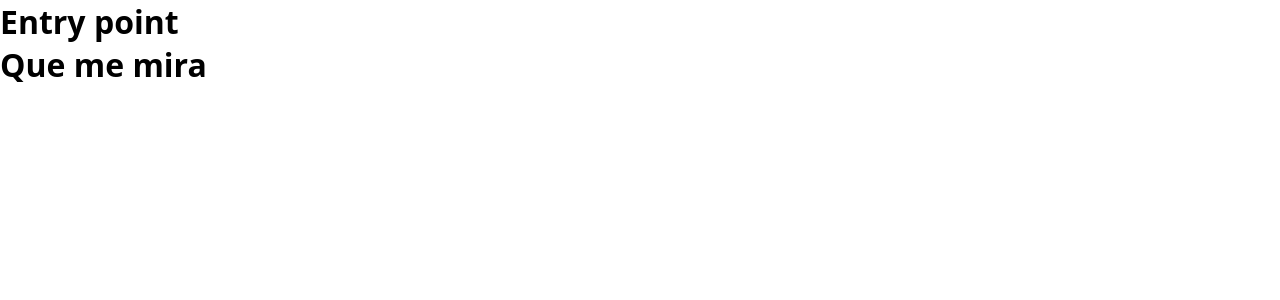
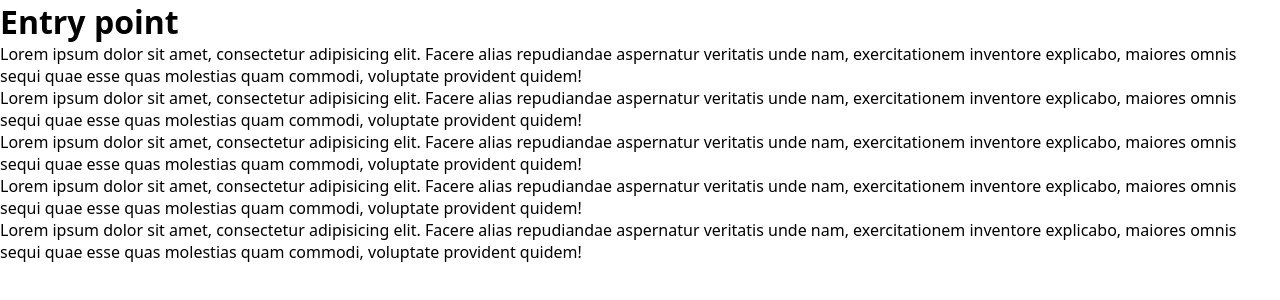
Before and after one commit to fbnjeje/E-Food, a website: page src/Index.html in a window 1280 px wide. Drawn offline with Linux system fonts and the light colour scheme.

Commit message:
testeo#2

```diff
--- a/src/Index.html
+++ b/src/Index.html
@@ -10,7 +10,24 @@
 </head>
 <body>
     <h1>Entry point</h1>
+    <p>
+        Lorem ipsum dolor sit amet, consectetur adipisicing elit. Facere alias repudiandae aspernatur veritatis unde nam, exercitationem inventore explicabo, maiores omnis sequi quae esse quas molestias quam commodi, voluptate provident quidem!
+    </p>
+    <p>
+        Lorem ipsum dolor sit amet, consectetur adipisicing elit. Facere alias repudiandae aspernatur veritatis unde nam, exercitationem inventore explicabo, maiores omnis sequi quae esse quas molestias quam commodi, voluptate provident quidem!
+    </p>
 
-    <h1>Que me mira</h1>
+    <p>
+        Lorem ipsum dolor sit amet, consectetur adipisicing elit. Facere alias repudiandae aspernatur veritatis unde nam, exercitationem inventore explicabo, maiores omnis sequi quae esse quas molestias quam commodi, voluptate provident quidem!
+    </p>
+
+    <p>
+        Lorem ipsum dolor sit amet, consectetur adipisicing elit. Facere alias repudiandae aspernatur veritatis unde nam, exercitationem inventore explicabo, maiores omnis sequi quae esse quas molestias quam commodi, voluptate provident quidem!
+    </p>
+
+    <p>
+        Lorem ipsum dolor sit amet, consectetur adipisicing elit. Facere alias repudiandae aspernatur veritatis unde nam, exercitationem inventore explicabo, maiores omnis sequi quae esse quas molestias quam commodi, voluptate provident quidem!
+    </p>
+
 </body>
 </html>
```
